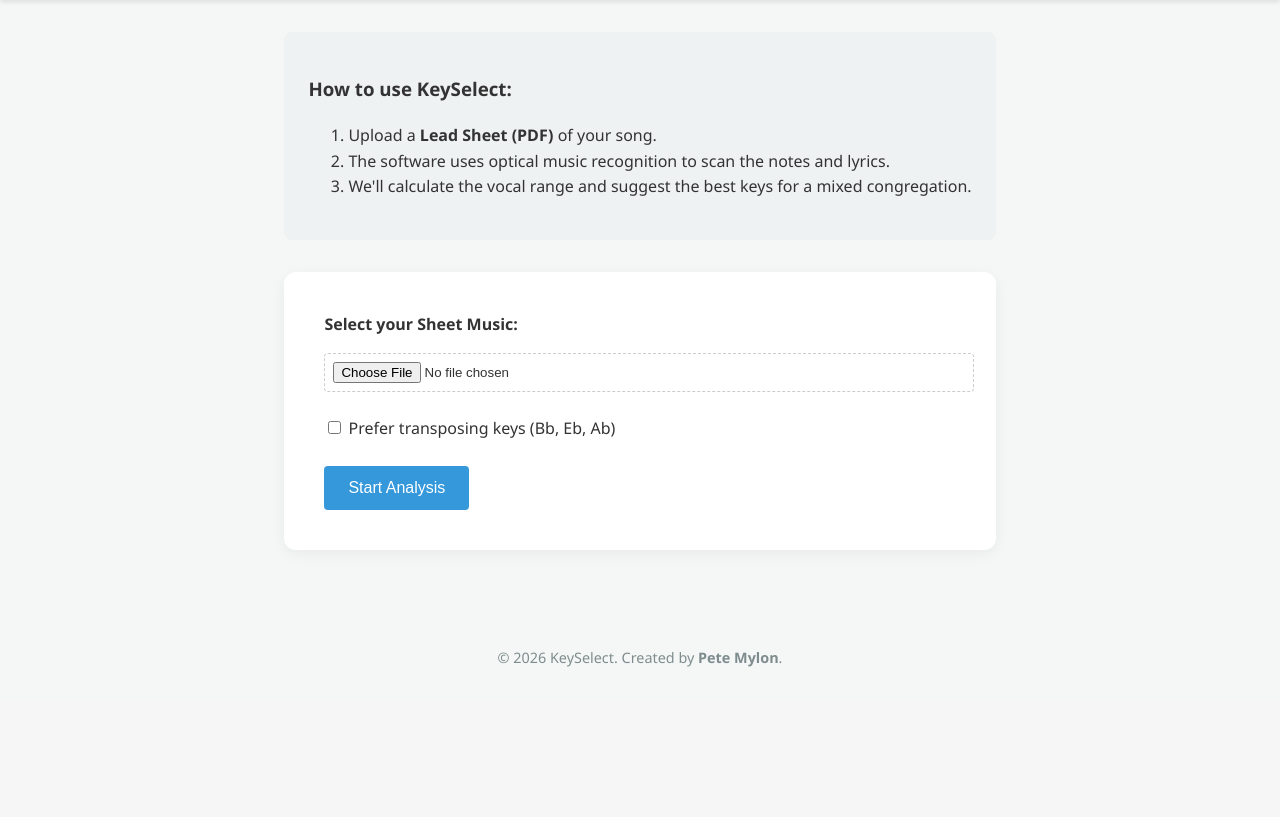
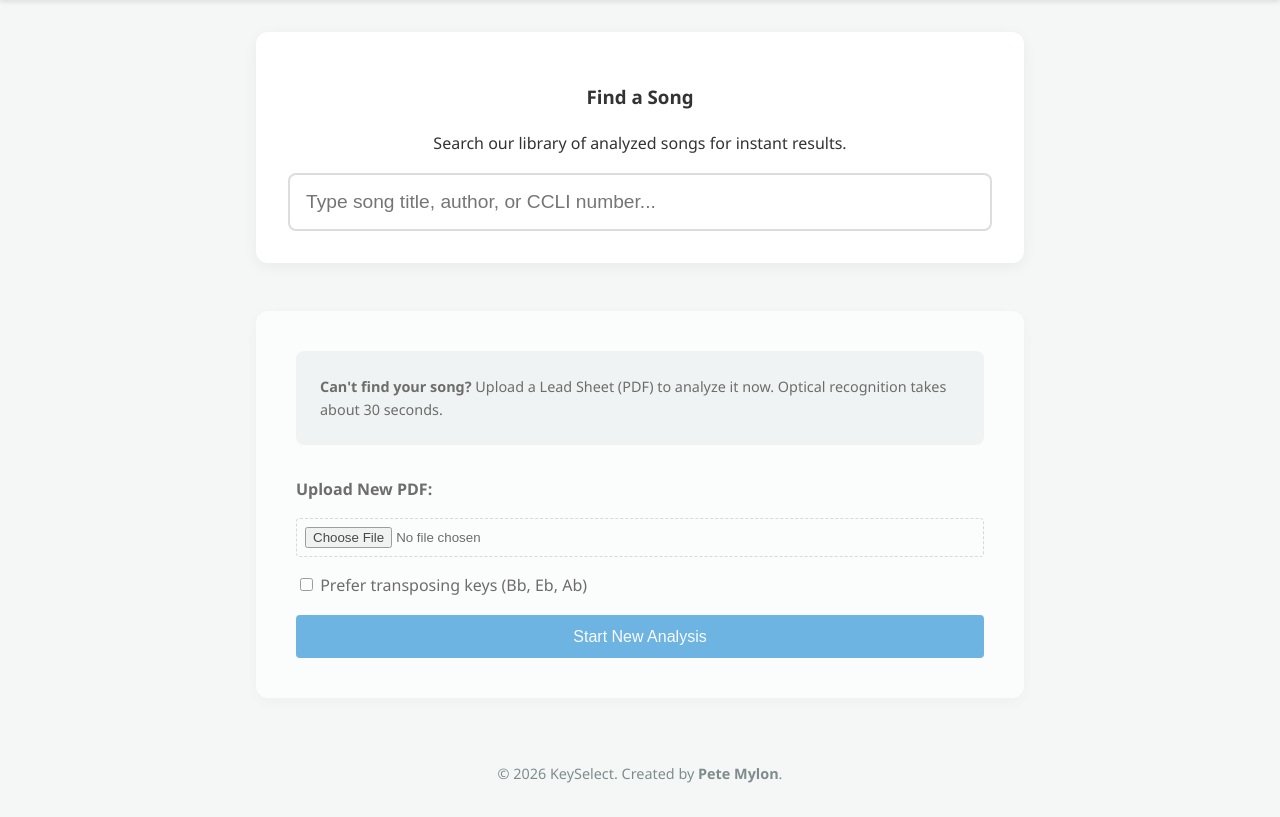
Before and after one commit to mpylon16/Congregational-Key-Finder, a Flask app: page / in a window 1280 px wide. Shown: the part 258-1075 px from the top of the page. Before the commit the page ends 925 px from the top, so only its background shows below. Run offline with Flask 3, Linux system fonts and the light colour scheme.

Commit message:
Added search function to front end

```diff
--- a/app.py
+++ b/app.py
@@ -7,7 +7,7 @@ import tempfile
 import os
 import time
 import subprocess
-from flask import Flask, request, render_template, send_from_directory, abort, url_for, redirect
+from flask import Flask, request, render_template, send_from_directory, abort, url_for, redirect, jsonify
 from werkzeug.utils import secure_filename
 import glob
 import math # For math.inf
@@ -677,6 +677,8 @@ def upload_file():
                     warnings=summary["warnings"],
                     ccli_link=summary.get("ccli_url"),
                     title=summary.get("title"),
+                    author=pdf_metadata.get("author"),
+                    year=pdf_metadata.get("year"),
                     ccli_no=summary["ccli_number"]
                 )
 
@@ -704,6 +706,50 @@ def upload_file():
         return f"<p>Please upload a valid PDF file.</p><p><a href='{url_for('upload_file')}'>Try Again</a></p>"
 
     return render_template('upload.html')
+
+@app.route('/search_songs', methods=['GET'])
+def search_songs():
+    query = request.args.get('q', '')
+    if len(query) < 2:
+        return jsonify([])
+
+    try:
+        # Search title, author, or CCLI number
+        # ILIKE is case-insensitive search
+        res = supabase.table('songs').select("*").or_(
+            f"title.ilike.%{query}%,author.ilike.%{query}%,ccli_number.ilike.%{query}%"
+        ).limit(10).execute()
+
+        return jsonify(res.data)
+    except Exception as e:
+        print(f"Search error: {e}")
+        return jsonify([]), 500
+
+@app.route('/get_song/<pdf_hash>', methods=['GET'])
+def get_song(pdf_hash):
+    # Fetch pre-analyzed data for a selected song
+    res = supabase.table('songs').select("*").eq('pdf_hash', pdf_hash).single().execute()
+    song = res.data
+
+    if not song:
+        return "Song not found", 404
+
+    summary = song['analysis_results']
+
+    # Return the same analysis template we use for new uploads
+    return render_template("analysis_results.html",
+        pdf_hash=song['pdf_hash'],
+        original_key=summary["original_key_info"],
+        recommended=summary["recommended"],
+        other_keys=summary["other_keys"],
+        skipped=summary["skipped"],
+        warnings=summary["warnings"],
+        ccli_link=summary.get("ccli_url"),
+        title=song.get("title"),
+        author=pdf_metadata.get("author"),
+        year=pdf_metadata.get("year"),
+        ccli_no=song.get("ccli_number")
+    )
 
 def extract_xml_from_mxl(path):
     with zipfile.ZipFile(path, 'r') as z:
--- a/templates/upload.html
+++ b/templates/upload.html
@@ -3,7 +3,7 @@
 <head>
     <meta charset="UTF-8">
     <meta name="viewport" content="width=device-width, initial-scale=1.0">
-    <title>KeySelect | Professional Key Analysis</title>
+    <title>KeySelect | Find & Analyze Songs</title>
     <style>
         /* Modernized Styles */
         body {
@@ -30,23 +30,79 @@
             max-width: 800px;
             margin: 2rem auto;
             padding: 0 1rem;
+            width: 100%;
+            box-sizing: border-box;
         }
 
-        /* Branding */
-        .logo-placeholder {
-            font-size: 3rem;
-            margin-bottom: 0.5rem;
-        }
+        .logo-placeholder { font-size: 3rem; margin-bottom: 0.5rem; }
         h1 { margin: 0; font-weight: 300; letter-spacing: 1px; }
 
-        /* The Upload Box */
+        /* Search Section */
+        .search-box {
+            background: white;
+            padding: 2rem;
+            border-radius: 12px;
+            box-shadow: 0 4px 15px rgba(0,0,0,0.05);
+            margin-bottom: 2rem;
+            text-align: center;
+        }
+
+        #songSearch {
+            width: 100%;
+            padding: 1rem;
+            font-size: 1.2rem;
+            border: 2px solid #ddd;
+            border-radius: 8px;
+            box-sizing: border-box;
+            transition: border-color 0.3s;
+        }
+
+        #songSearch:focus {
+            outline: none;
+            border-color: #3498db;
+        }
+
+        /* Search Results */
+        .song-result {
+            background: #fff;
+            border: 1px solid #eee;
+            border-radius: 8px;
+            padding: 1rem;
+            margin-top: 10px;
+            cursor: pointer;
+            display: flex;
+            justify-content: space-between;
+            align-items: center;
+            transition: transform 0.2s, box-shadow 0.2s;
+        }
+
+        .song-result:hover {
+            transform: translateY(-2px);
+            box-shadow: 0 4px 10px rgba(0,0,0,0.1);
+            border-color: #3498db;
+        }
+
+        .result-info { text-align: left; }
+        .result-title { font-weight: bold; font-size: 1.1rem; color: #2c3e50; }
+        .result-meta { font-size: 0.9rem; color: #7f8c8d; }
+        .result-badge {
+            background: #e8f5e9;
+            color: #2e7d32;
+            padding: 4px 8px;
+            border-radius: 4px;
+            font-size: 0.8rem;
+            font-weight: bold;
+        }
+
+        /* Upload Section */
+        #upload-section { margin-top: 3rem; opacity: 0.7; transition: opacity 0.3s; }
+        #upload-section:hover { opacity: 1; }
+
         #upload-container, #loading-screen {
             background: white;
-            border: none;
             padding: 2.5rem;
             border-radius: 12px;
             box-shadow: 0 4px 15px rgba(0,0,0,0.05);
-            margin-bottom: 2rem;
         }
 
         .instruction-box {
@@ -54,6 +110,7 @@
             padding: 1.5rem;
             border-radius: 8px;
             margin-bottom: 2rem;
+            font-size: 0.9rem;
         }
 
         input[type="file"] {
@@ -63,6 +120,7 @@
             width: 100%;
             border: 1px dashed #ccc;
             border-radius: 4px;
+            box-sizing: border-box;
         }
 
         input[type="submit"] {
@@ -73,29 +131,22 @@
             border-radius: 4px;
             cursor: pointer;
             font-size: 1rem;
-            transition: background 0.3s;
+            width: 100%;
         }
 
-        input[type="submit"]:hover { background-color: #2980b9; }
-
-        /* Spinner Animation */
+        /* Spinner */
         .spinner {
             margin: 20px auto;
-            width: 50px;
-            height: 50px;
-            border: 5px solid #f3f3f3;
-            border-top: 5px solid #3498db;
+            width: 40px;
+            height: 40px;
+            border: 4px solid #f3f3f3;
+            border-top: 4px solid #3498db;
             border-radius: 50%;
             animation: spin 1s linear infinite;
         }
         @keyframes spin { 0% { transform: rotate(0deg); } 100% { transform: rotate(360deg); } }
 
-        footer {
-            text-align: center;
-            padding: 2rem;
-            font-size: 0.9rem;
-            color: #7f8c8d;
-        }
+        footer { text-align: center; padding: 2rem; font-size: 0.9rem; color: #7f8c8d; }
     </style>
 </head>
 <body>
@@ -108,37 +159,39 @@
 
     <div class="container">
 
-        <!-- INSTRUCTIONS -->
-        <div class="instruction-box">
-            <h3>How to use KeySelect:</h3>
-            <ol>
-                <li>Upload a <strong>Lead Sheet (PDF)</strong> of your song.</li>
-                <li>The software uses optical music recognition to scan the notes and lyrics.</li>
-                <li>We'll calculate the vocal range and suggest the best keys for a mixed congregation.</li>
-            </ol>
+        <div class="search-box">
+            <h3>Find a Song</h3>
+            <p>Search our library of analyzed songs for instant results.</p>
+            <input type="text" id="songSearch" placeholder="Type song title, author, or CCLI number..." autocomplete="off">
+            <div id="searchResults"></div>
         </div>
 
-        <!-- 1. THE UPLOAD BOX -->
+        <div id="upload-section">
             <div id="upload-container">
+                <div class="instruction-box">
+                    <strong>Can't find your song?</strong> Upload a Lead Sheet (PDF) to analyze it now.
+                    Optical recognition takes about 30 seconds.
+                </div>
+
                 <form id="analysis-form" method="post" enctype="multipart/form-data" onsubmit="showLoading()">
-                <label style="font-weight: bold;">Select your Sheet Music:</label>
+                    <label style="font-weight: bold;">Upload New PDF:</label>
                     <input type="file" name="file" accept=".pdf" required>
 
-                <div style="margin: 1.5rem 0;">
+                    <div style="margin: 1rem 0;">
                         <input type="checkbox" id="transpose_keys" name="transpose_keys">
                         <label for="transpose_keys">Prefer transposing keys (Bb, Eb, Ab)</label>
                     </div>
 
-                <input type="submit" value="Start Analysis">
+                    <input type="submit" value="Start New Analysis">
                 </form>
             </div>
 
-        <!-- 2. THE WAIT SCREEN (Hidden by default) -->
             <div id="loading-screen" style="display: none; text-align: center;">
                 <div class="spinner"></div>
-            <h2 style="color: #2c3e50;">Analyzing your music...</h2>
-            <p>Our "digital musician" is currently reading your PDF.</p>
-            <p><strong>This usually takes 20-40 seconds.</strong> Please don't refresh the page.</p>
+                <h2 style="color: #2c3e50;">Reading your music...</h2>
+                <p>Our OMR engine is scanning notes and ranges.</p>
+                <p><strong>Please wait 20-40 seconds.</strong></p>
+            </div>
         </div>
     </div>
 
@@ -147,9 +200,46 @@
     </footer>
 
     <script>
+        const searchInput = document.getElementById('songSearch');
+        const resultsDiv = document.getElementById('searchResults');
+        const uploadSection = document.getElementById('upload-section');
+
+        // Real-time Search Logic
+        searchInput.addEventListener('input', async (e) => {
+            const query = e.target.value.trim();
+
+            if (query.length < 2) {
+                resultsDiv.innerHTML = '';
+                return;
+            }
+
+            try {
+                const response = await fetch(`/search_songs?q=${encodeURIComponent(query)}`);
+                const songs = await response.json();
+
+                if (songs.length > 0) {
+                    resultsDiv.innerHTML = songs.map(song => `
+                        <div class="song-result" onclick="window.location.href='/get_song/${song.pdf_hash}'">
+                            <div class="result-info">
+                                <div class="result-title">${song.title}</div>
+                                <div class="result-meta">${song.author || 'Unknown'} • ${song.year || 'Unknown'}</div>
+                            </div>
+                            <div class="result-badge">INSTANT</div>
+                        </div>
+                    `).join('');
+                } else {
+                    resultsDiv.innerHTML = '<p style="margin-top:15px; color:#e67e22;">Not found in library. Use the upload form below.</p>';
+                }
+            } catch (err) {
+                console.error("Search failed", err);
+            }
+        });
+
         function showLoading() {
             document.getElementById('upload-container').style.display = 'none';
             document.getElementById('loading-screen').style.display = 'block';
+            // Scroll to the loading screen so the user sees the spinner
+            document.getElementById('loading-screen').scrollIntoView({ behavior: 'smooth' });
         }
     </script>
 
```
Also changed, not shown: templates/analysis_results.html (+16 -0 lines). Lines whose indentation alone changed are shown as unchanged.
